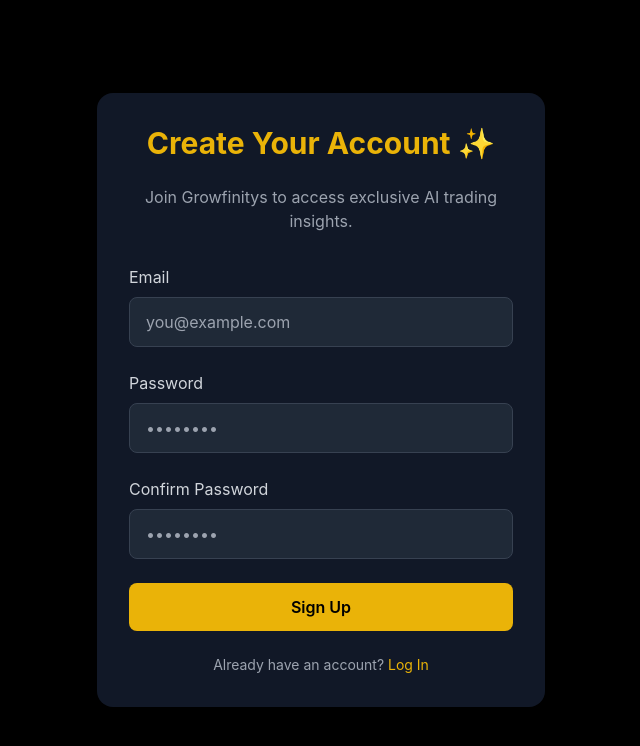
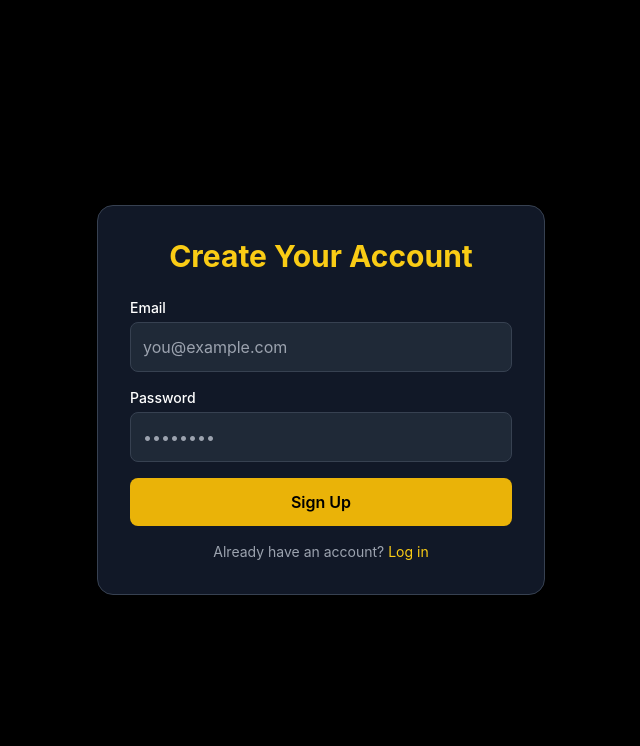
Before and after one commit to mhdkharoub-rgb/growfinitys, a Next.js app: page /signup in a window 1280 px wide. Shown: the top 746 px of the page, without its empty margins (319-959 px from the left). Built offline with nearby package versions, Linux system fonts and the light colour scheme.

Commit message:
Update signup.js

```diff
--- a/pages/signup.js
+++ b/pages/signup.js
@@ -1,3 +1,4 @@
+// pages/signup.js
 import { useState } from "react"
 import { useRouter } from "next/router"
 import { supabase } from "../lib/supabase"
@@ -6,100 +7,86 @@ export default function Signup() {
   const router = useRouter()
   const [email, setEmail] = useState("")
   const [password, setPassword] = useState("")
-  const [confirmPassword, setConfirmPassword] = useState("")
   const [error, setError] = useState("")
-  const [success, setSuccess] = useState("")
   const [loading, setLoading] = useState(false)
 
-  const handleSignup = async (e) => {
+  async function handleSignup(e) {
     e.preventDefault()
     setError("")
-    setSuccess("")
+    setLoading(true)
 
-    if (password !== confirmPassword) {
-      setError("Passwords do not match.")
-      return
+    try {
+      const { data, error } = await supabase.auth.signUp({
+        email,
+        password,
+      })
+
+      if (error) throw error
+
+      alert("✅ Signup successful! Please verify your email before logging in.")
+      router.push("/login")
+    } catch (err) {
+      console.error("Signup error:", err)
+      setError(err.message)
+    } finally {
+      setLoading(false)
     }
-
-    setLoading(true)
-    const { error } = await supabase.auth.signUp({
-      email,
-      password,
-    })
-
-    if (error) {
-      setError(error.message)
-    } else {
-      setSuccess("Signup successful! Please check your email to confirm your account.")
-      setTimeout(() => router.push("/login"), 3000)
-    }
-
-    setLoading(false)
   }
 
   return (
-    <div className="min-h-screen bg-black flex items-center justify-center px-4">
-      <div className="bg-gray-900 p-8 rounded-2xl shadow-xl w-full max-w-md">
-        <h2 className="text-3xl font-bold text-yellow-500 text-center mb-6">
-          Create Your Account ✨
-        </h2>
-        <p className="text-gray-400 text-center mb-8">
-          Join Growfinitys to access exclusive AI trading insights.
-        </p>
+    <div className="flex items-center justify-center min-h-screen bg-black text-white">
+      <div className="bg-gray-900 p-8 rounded-2xl shadow-lg w-full max-w-md border border-gray-700">
+        <h1 className="text-3xl font-bold text-center mb-6 text-yellow-400">
+          Create Your Account
+        </h1>
 
-        <form onSubmit={handleSignup} className="space-y-6">
+        {error && (
+          <div className="bg-red-600 text-white p-3 rounded mb-4 text-sm">
+            {error}
+          </div>
+        )}
+
+        <form onSubmit={handleSignup} className="space-y-4">
           <div>
-            <label className="block text-gray-300 mb-2">Email</label>
+            <label className="block text-sm font-medium mb-1">Email</label>
             <input
               type="email"
               required
               value={email}
               onChange={(e) => setEmail(e.target.value)}
-              className="w-full px-4 py-3 rounded-lg bg-gray-800 text-white border border-gray-700 focus:outline-none focus:border-yellow-500"
+              className="w-full p-3 bg-gray-800 rounded-lg border border-gray-700 focus:outline-none focus:border-yellow-500"
               placeholder="you@example.com"
             />
           </div>
 
           <div>
-            <label className="block text-gray-300 mb-2">Password</label>
+            <label className="block text-sm font-medium mb-1">Password</label>
             <input
               type="password"
               required
               value={password}
               onChange={(e) => setPassword(e.target.value)}
-              className="w-full px-4 py-3 rounded-lg bg-gray-800 text-white border border-gray-700 focus:outline-none focus:border-yellow-500"
+              className="w-full p-3 bg-gray-800 rounded-lg border border-gray-700 focus:outline-none focus:border-yellow-500"
               placeholder="••••••••"
             />
           </div>
-
-          <div>
-            <label className="block text-gray-300 mb-2">Confirm Password</label>
-            <input
-              type="password"
-              required
-              value={confirmPassword}
-              onChange={(e) => setConfirmPassword(e.target.value)}
-              className="w-full px-4 py-3 rounded-lg bg-gray-800 text-white border border-gray-700 focus:outline-none focus:border-yellow-500"
-              placeholder="••••••••"
-            />
-          </div>
-
-          {error && <p className="text-red-500 text-sm text-center">{error}</p>}
-          {success && <p className="text-green-500 text-sm text-center">{success}</p>}
 
           <button
             type="submit"
             disabled={loading}
             className="w-full bg-yellow-500 text-black font-semibold py-3 rounded-lg hover:bg-yellow-400 transition"
           >
-            {loading ? "Signing up..." : "Sign Up"}
+            {loading ? "Creating account..." : "Sign Up"}
           </button>
         </form>
 
-        <p className="text-gray-400 text-sm text-center mt-6">
+        <p className="text-sm text-center text-gray-400 mt-4">
           Already have an account?{" "}
-          <a href="/login" className="text-yellow-500 hover:underline">
-            Log In
+          <a
+            href="/login"
+            className="text-yellow-400 hover:underline hover:text-yellow-300"
+          >
+            Log in
           </a>
         </p>
       </div>
```
